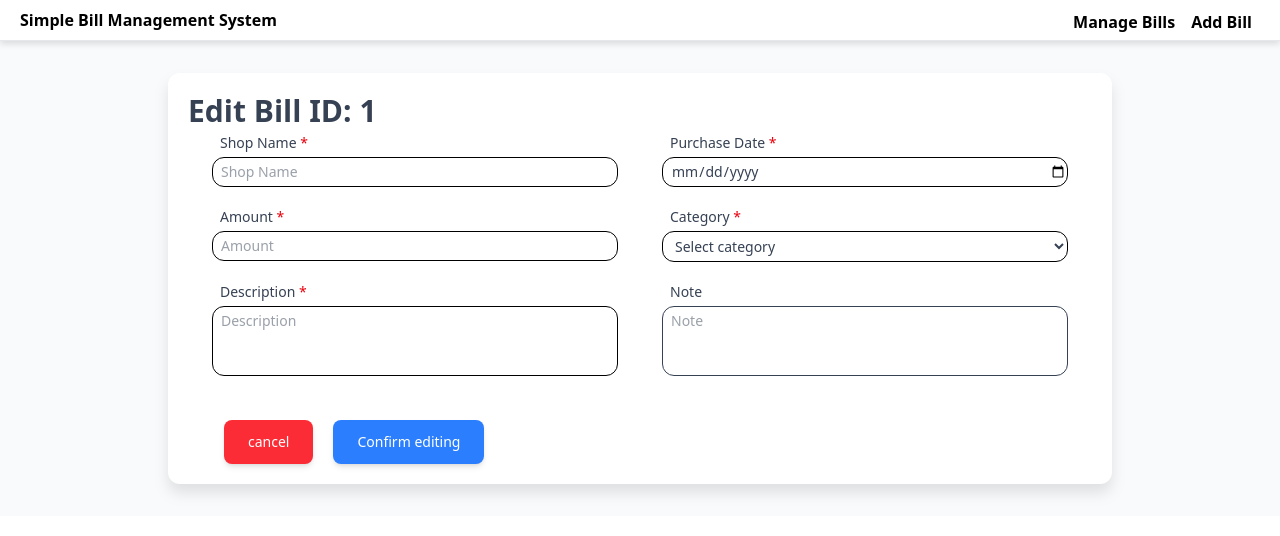
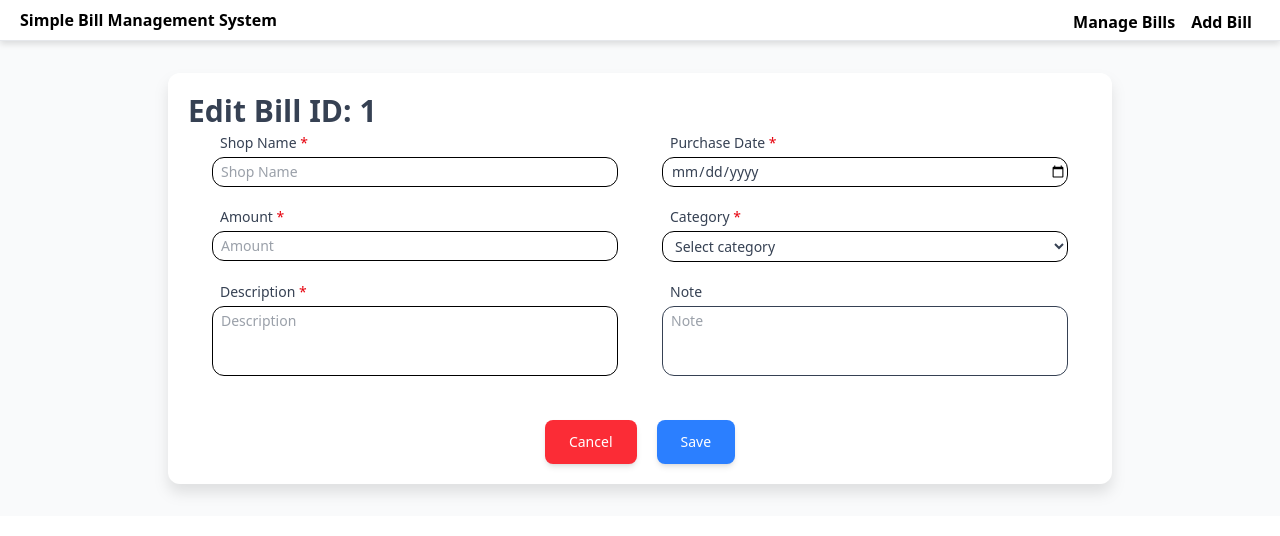
Before and after one commit to nano1412/Idosoft_InternPracticeExercise, a React (Vite) app: page /edit/1 in a window 1280 px wide. Shown: the top 536 px of the page. Built offline with nearby package versions, Linux system fonts and the light colour scheme; the HTML template or start-up script is replaced by a standard one.

Commit message:
fix: name the button

```diff
--- a/src/pages/EditBill.tsx
+++ b/src/pages/EditBill.tsx
@@ -68,14 +68,14 @@ const EditBill = () => {
             id={"edit-bill-form"}
           />
 
-          <div className="flex justify-start gap-5 mx-9">
+          <div className="flex justify-center gap-5 mx-9">
             <ButtonComponent
               AdditionalClass="text-white bg-red-500 hover:bg-red-600"
               onClick={() => {
                 navigate("/");
               }}
             >
-              cancel
+              Cancel
             </ButtonComponent>
 
             <ButtonComponent
@@ -84,7 +84,7 @@ const EditBill = () => {
                 setEditingConfirmationModalOpen(true);
               }}
             >
-              Confirm editing
+              Save
             </ButtonComponent>
           </div>
         </Container>
```
